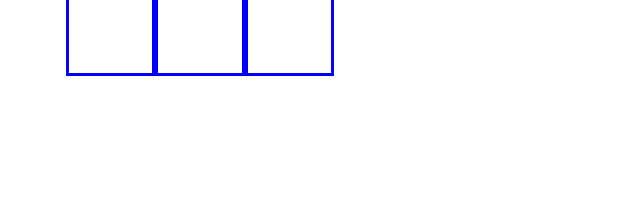
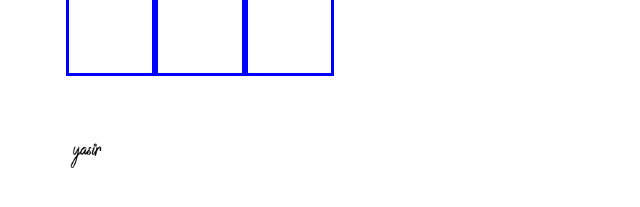
Before and after one commit to Yasir1925/X-O-game, a plain HTML site: page index.html in a window 1280 px wide. Shown: the part 295-502 px from the top of the page, 0-640 px from the left. Drawn offline with Linux system fonts and the light colour scheme.

Commit message:
Update index.html

```diff
--- a/index.html
+++ b/index.html
@@ -30,6 +30,9 @@
         <h1></h1>
         <button>Restart</button>
     </div>
+    <div>
+    <img src="Yasirs sign.png" alt="signature">
+</div>
 
     <script src="script.js"></script>
 </body>
```
